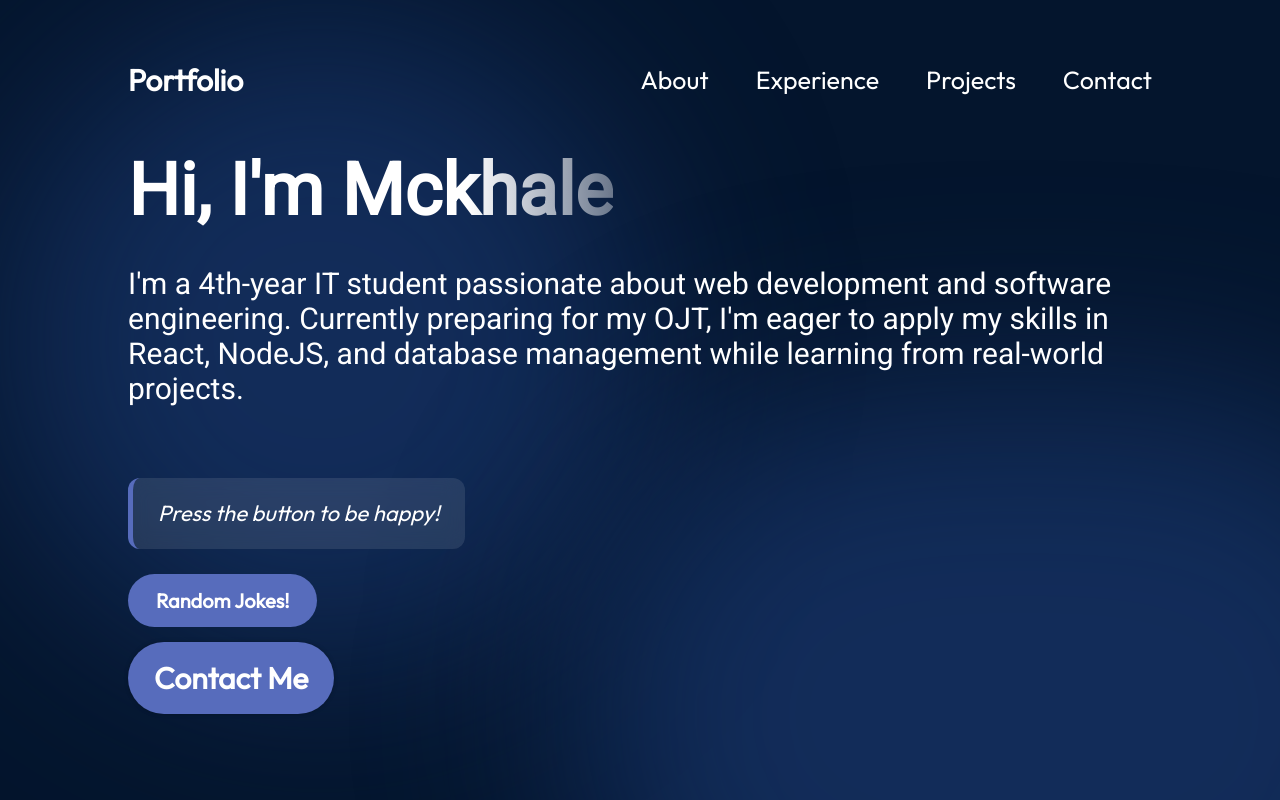
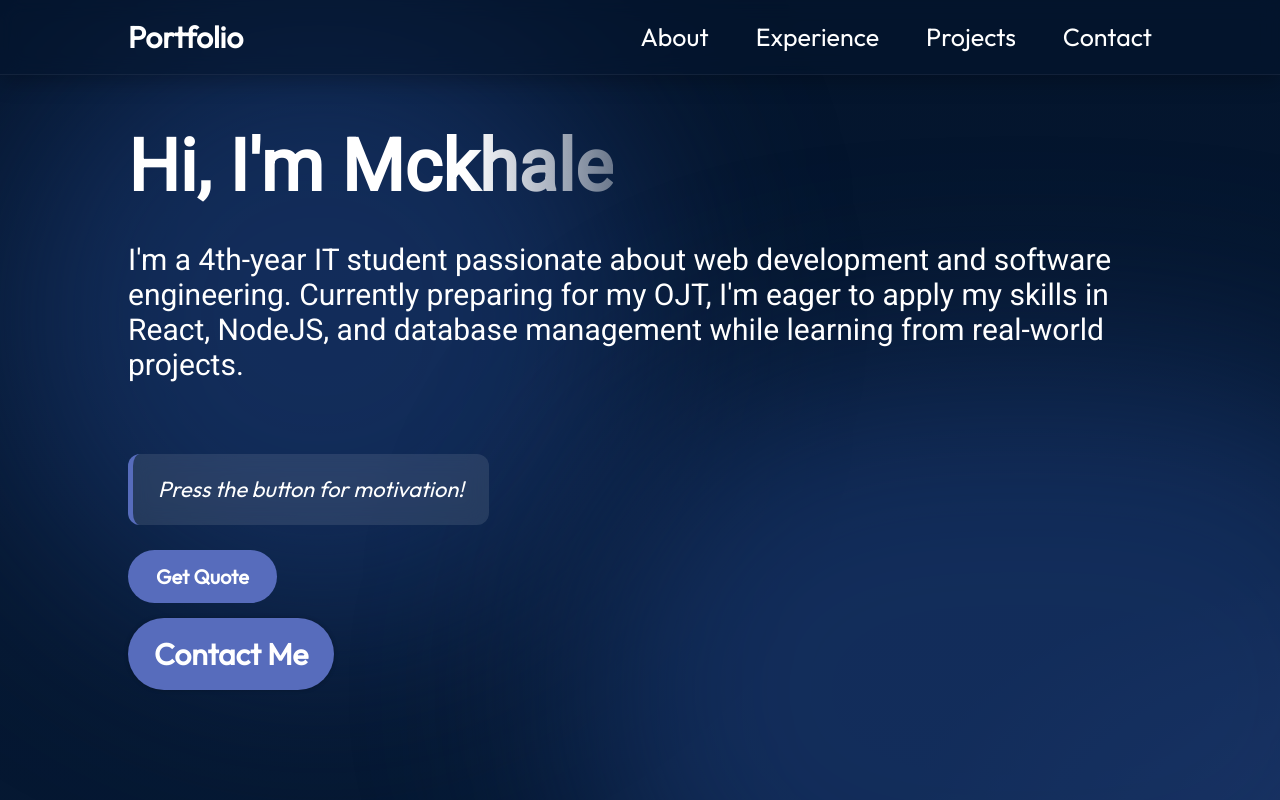
Before and after one commit to Mckhale/portfinal, a React (Vite) app: page / in a window 1280 px wide. Shown: the top 800 px of the page. Built offline with nearby package versions, Linux system fonts and the light colour scheme.

Commit message:
Updated project files

```diff
--- a/src/App.jsx
+++ b/src/App.jsx
@@ -1,3 +1,4 @@
+import { useEffect } from "react";
 import styles from "./App.module.css";
 import { About } from "./components/About/About";
 import { Contact } from "./components/Contact/Contact";
@@ -7,6 +8,27 @@ import { Navbar } from "./components/Navbar/Navbar";
 import { Projects } from "./components/Projects/Projects";
 
 function App() {
+  // Set up scroll reveal for elements marked with [data-reveal]
+  useEffect(() => {
+    const observer = new IntersectionObserver(
+      (entries) => {
+        entries.forEach((entry) => {
+          const el = entry.target;
+          if (entry.isIntersecting) {
+            el.classList.add("show");
+          } else {
+            el.classList.remove("show");
+          }
+        });
+      },
+      { threshold: 0.15 }
+    );
+
+    const revealEls = document.querySelectorAll(".reveal[data-reveal]");
+    revealEls.forEach((el) => observer.observe(el));
+
+    return () => observer.disconnect();
+  }, []);
   return (
     <div className={styles.App}>
       <Navbar />
--- a/src/App.module.css
+++ b/src/App.module.css
@@ -1,7 +1,9 @@
 @import "./vars.css";
 
 .App {
-  background-color: var(--color-bg);
+  background: radial-gradient(1200px 600px at 10% -10%, rgba(25,55,109,0.35) 0%, rgba(4,21,45,0) 50%),
+    radial-gradient(1000px 500px at 110% 20%, rgba(87,108,188,0.25) 0%, rgba(4,21,45,0) 50%),
+    linear-gradient(180deg, var(--color-bg) 0%, var(--color-dark) 100%);
   width: 100%;
   height: 100%;
   overflow: hidden;
--- a/src/components/About/About.jsx
+++ b/src/components/About/About.jsx
@@ -5,7 +5,7 @@ import { getImageUrl } from "../../utils";
 
 export const About = () => {
   return (
-    <section className={styles.container} id="about">
+    <section className={`${styles.container} reveal`} data-reveal id="about">
       <h2 className={styles.title}>About</h2>
       <div className={styles.content}>
         <img
--- a/src/components/Contact/Contact.jsx
+++ b/src/components/Contact/Contact.jsx
@@ -5,7 +5,7 @@ import { getImageUrl } from "../../utils";
 
 export const Contact = () => {
   return (
-    <footer id="contact" className={styles.container}>
+    <footer id="contact" className={`${styles.container} reveal`} data-reveal>
       <div className={styles.text}>
         <h2>Contact</h2>
         <p>Feel free to reach out!</p>
--- a/src/components/Contact/Contact.module.css
+++ b/src/components/Contact/Contact.module.css
@@ -44,6 +44,22 @@
   font-size: 30px;
   font-weight: 400;
   letter-spacing: 1.5px;
+  position: relative;
+}
+
+.link a::after {
+  content: "";
+  position: absolute;
+  left: 0;
+  bottom: -6px;
+  height: 2px;
+  width: 0;
+  background: linear-gradient(90deg, var(--color-primary), transparent);
+  transition: width 250ms ease;
+}
+
+.link a:hover::after {
+  width: 100%;
 }
 
 @media screen and (max-width: 830px) {
--- a/src/components/Experience/Experience.jsx
+++ b/src/components/Experience/Experience.jsx
@@ -7,7 +7,7 @@ import { getImageUrl } from "../../utils";
 
 export const Experience = () => {
   return (
-    <section className={styles.container} id="experience">
+    <section className={`${styles.container} reveal`} data-reveal id="experience">
       <h2 className={styles.title}>Experience</h2>
       <div className={styles.content}>
         <div className={styles.skills}>
--- a/src/components/Hero/Hero.jsx
+++ b/src/components/Hero/Hero.jsx
@@ -2,48 +2,54 @@ import React, { useState } from "react";
 import styles from "./Hero.module.css";
 
 export const Hero = () => {
-  const [setup, setSetup] = useState("");
-  const [punchline, setPunchline] = useState("");
+  const [quote, setQuote] = useState("");
+  const [author, setAuthor] = useState("");
   const [loading, setLoading] = useState(false);
 
-  const fetchJoke = async () => {
+  const fetchQuote = async () => {
     setLoading(true);
     try {
-      const res = await fetch("https://official-joke-api.appspot.com/random_joke");
+      // Use the random quotes API
+      const res = await fetch("https://api.api-ninjas.com/v2/randomquotes", {
+        headers: {
+          "X-Api-Key": "5WntJ1R1pUxgaOJMDp8v6g==68aghYofWQKz9wrO",
+        },
+      });
+
       if (!res.ok) throw new Error("Network response was not ok");
 
       const data = await res.json();
-      setSetup(data.setup);
-      setPunchline(data.punchline);
+      const quoteData = data[0];
+      setQuote(quoteData.quote);
+      setAuthor(quoteData.author);
     } catch (err) {
-      console.error("Error fetching joke:", err);
-      alert("Failed to fetch joke. Please check your internet connection or try again later.");
-      setSetup("Failed to fetch joke. Try again!");
-      setPunchline("");
+      console.error("Error fetching quote:", err);
+      setQuote("Failed to fetch quote. Please try again later.");
+      setAuthor("");
     } finally {
       setLoading(false);
     }
   };
 
   return (
-    <section className={styles.container}>
+    <section className={`${styles.container} reveal`} data-reveal>
       <div className={styles.content}>
         <h1 className={styles.title}>Hi, I'm Mckhale</h1>
         <p className={styles.description}>
-           I'm a 4th-year IT student passionate about web development and software engineering.
-           Currently preparing for my OJT, I'm eager to apply my skills in React, NodeJS, and database management
-           while learning from real-world projects.
+          I'm a 4th-year IT student passionate about web development and software engineering.
+          Currently preparing for my OJT, I'm eager to apply my skills in React, NodeJS, and
+          database management while learning from real-world projects.
         </p>
 
         <div className={styles.quoteBox}>
           <p className={styles.quoteText}>
-            {setup ? `"${setup}"` : "Press the button to be happy!"}
+            {quote ? `"${quote}"` : "Press the button for motivation!"}
           </p>
-          {punchline && <p className={styles.quoteAuthor}>— {punchline}</p>}
+          {author && <p className={styles.quoteAuthor}>— {author}</p>}
         </div>
 
-        <button onClick={fetchJoke} className={styles.quoteBtn} disabled={loading}>
-          {loading ? "Loading..." : "Random Jokes!"}
+        <button onClick={fetchQuote} className={styles.quoteBtn} disabled={loading}>
+          {loading ? "Loading..." : "Get Quote"}
         </button>
 
         <a href="mailto:myemail@email.com" className={styles.contactBtn}>
--- a/src/components/Navbar/Navbar.module.css
+++ b/src/components/Navbar/Navbar.module.css
@@ -1,13 +1,18 @@
 @import "../../vars.css";
 
 .navbar {
-  position: relative;
+  position: sticky;
+  top: 0;
   display: flex;
   align-items: center;
   justify-content: space-between;
-  padding-top: 61px;
-  z-index: 2;
-  margin: 0 10%;
+  padding: 18px 10%;
+  z-index: 10;
+  margin: 0;
+  backdrop-filter: blur(10px);
+  background-color: rgba(4, 21, 45, 0.55);
+  border-bottom: 1px solid rgba(255, 255, 255, 0.06);
+  box-shadow: 0 6px 20px rgba(0, 0, 0, 0.25);
 }
 
 .title {
@@ -36,6 +41,22 @@
   font-size: 25px;
   color: var(--color-text);
   text-decoration: none;
+  position: relative;
+}
+
+.menuItems a::after {
+  content: "";
+  position: absolute;
+  left: 0;
+  bottom: -6px;
+  height: 2px;
+  width: 0;
+  background: linear-gradient(90deg, var(--color-primary), transparent);
+  transition: width 250ms ease;
+}
+
+.menuItems a:hover::after {
+  width: 100%;
 }
 
 @media screen and (max-width: 830px) {
@@ -65,18 +86,19 @@
     align-items: center;
     gap: 13px;
     border-radius: 10px;
-    background: rgb(25, 55, 109);
-    background: linear-gradient(
-      0deg,
-      rgba(25, 55, 109, 0.2) 0%,
-      rgba(25, 55, 109, 1) 100%
-    );
+    background: rgba(4, 21, 45, 0.8);
+    backdrop-filter: blur(8px);
     padding: 24px 33px;
     box-shadow: 0 0 4px 0 rgba(0, 0, 0, 0.25);
+    transition: transform 250ms ease, opacity 250ms ease;
+    transform: translateY(-8px);
+    opacity: 0.95;
   }
 
   .menuOpen {
     display: flex;
     z-index: 1;
+    transform: translateY(0);
+    opacity: 1;
   }
 }
--- a/src/components/Projects/ProjectCard.module.css
+++ b/src/components/Projects/ProjectCard.module.css
@@ -1,19 +1,23 @@
 
 .container {
-  background-color: #19376d;
+  background: linear-gradient(180deg, rgba(25, 55, 109, 0.55), rgba(25, 55, 109, 0.35));
+  border: 1px solid rgba(255, 255, 255, 0.08);
   border-radius: 16px;
   padding: 20px;
   display: flex;
   flex-direction: column;
   align-items: center;
   text-align: center;
-  transition: transform 0.2s ease-in-out;
+  transition: transform 220ms ease, box-shadow 220ms ease;
   max-width: 300px;
   min-height: 420px;
+  backdrop-filter: blur(8px);
+  box-shadow: 0 8px 24px rgba(0, 0, 0, 0.25);
 }
 
 .container:hover {
-  transform: translateY(-5px);
+  transform: translateY(-6px) scale(1.02);
+  box-shadow: 0 16px 32px rgba(0, 0, 0, 0.35);
 }
 
 .image {
@@ -22,11 +26,11 @@
   aspect-ratio: 3 / 4;
   object-fit: contain;
   margin-bottom: 14px;
-  transition: transform 0.2s ease-in-out;
+  transition: transform 220ms ease;
 }
 
 .image:hover {
-  transform: scale(1.05);
+  transform: scale(1.06) translateZ(0);
 }
 
 .title {
@@ -71,9 +75,10 @@
   color: white;
   padding: 6px 12px;
   border-radius: 8px;
-  transition: background-color 0.2s ease-in-out;
+  transition: background-color 0.2s ease-in-out, transform 180ms ease;
 }
 
 .link:hover {
   background-color: #4658a3;
+  transform: translateY(-2px);
 }
--- a/src/components/Projects/Projects.jsx
+++ b/src/components/Projects/Projects.jsx
@@ -7,8 +7,8 @@ import { ProjectCard } from "./ProjectCard";
 
 export const Projects = () => {
   return (
-    <section className={styles.container} id="projects">
-      <h2 className={styles.title}>Card</h2>
+    <section className={`${styles.container} reveal`} data-reveal id="projects">
+      <h2 className={styles.title}>Projects</h2>
       <div className={styles.projects}>
         {projects.map((project, id) => {
           return <ProjectCard key={id} project={project} />;
--- a/src/index.css
+++ b/src/index.css
@@ -8,3 +8,21 @@
 html {
   scroll-behavior: smooth;
 }
+
+/* Global reveal animation utility */
+.reveal {
+  opacity: 0;
+  transform: translateY(24px);
+  transition: opacity 600ms ease, transform 600ms ease;
+}
+
+.reveal.show {
+  opacity: 1;
+  transform: translateY(0);
+}
+
+/* Smooth text rendering */
+body {
+  -webkit-font-smoothing: antialiased;
+  -moz-osx-font-smoothing: grayscale;
+}
```
